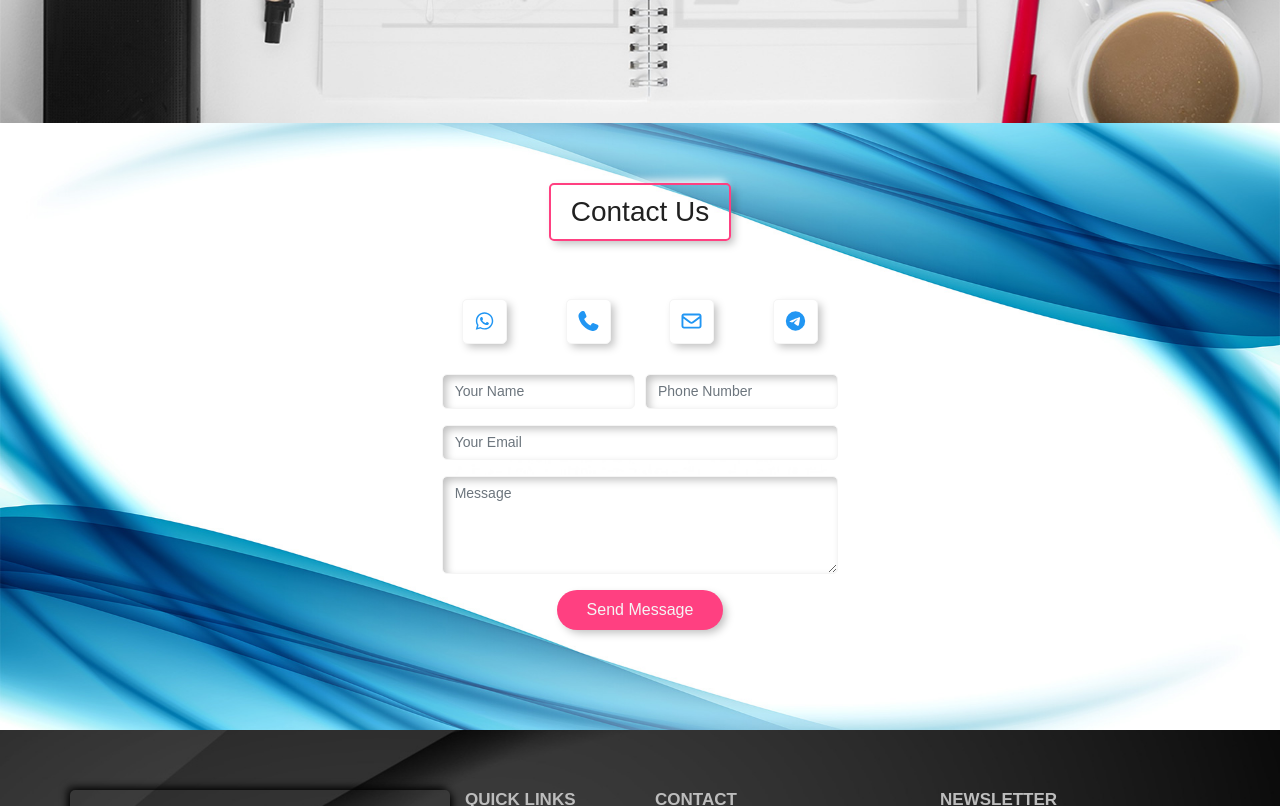
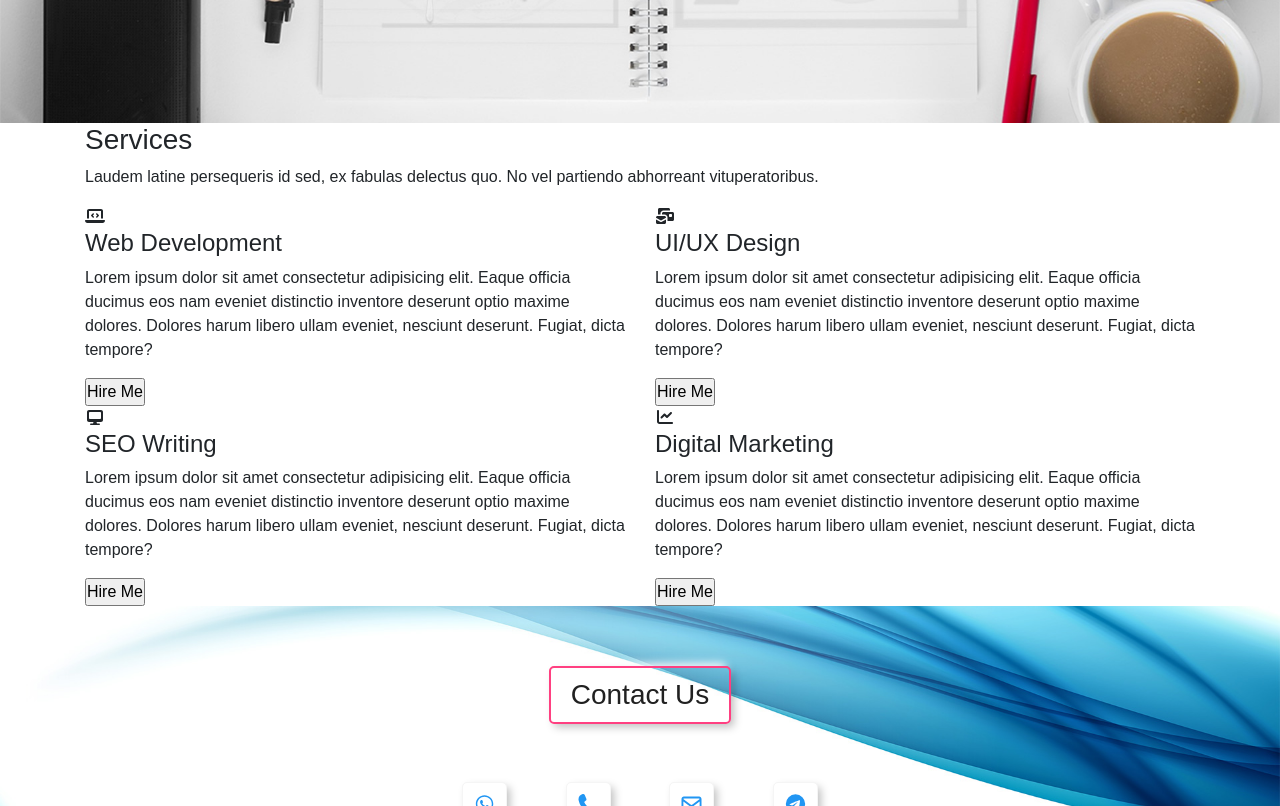
Before and after one commit to Abiodun-Samuel/portfolio, a plain HTML site: page index.html in a window 1280 px wide. Shown: the part 460-1266 px from the top of the page. Drawn offline with nearby package versions, Linux system fonts and the light colour scheme.

Commit message:
Update index.html
service section added

```diff
--- a/index.html
+++ b/index.html
@@ -112,6 +112,100 @@
       <!-- ========== Header Section Ends Here ========== -->
 
       <main id="main">
+         <!-- ========== Services section Begins here ========== -->
+         <section id="service">
+            <div class="container">
+               <div class="service-header">
+                  <h3>Services</h3>
+                  <p>
+                     Laudem latine persequeris id sed, ex fabulas delectus quo.
+                     No vel partiendo abhorreant vituperatoribus.
+                  </p>
+               </div>
+
+               <div class="row">
+                  <div class="col-md-6">
+                     <div class="service-box">
+                        <div class="icon">
+                           <i class="fas fa-laptop-code"></i>
+                        </div>
+                        <h4 class="title">Web Development</h4>
+                        <p class="description">
+                           Lorem ipsum dolor sit amet consectetur adipisicing
+                           elit. Eaque officia ducimus eos nam eveniet
+                           distinctio inventore deserunt optio maxime dolores.
+                           Dolores harum libero ullam eveniet, nesciunt
+                           deserunt. Fugiat, dicta tempore?
+                        </p>
+                        <div class="service-btn">
+                           <input type="submit" value="Hire Me" />
+                        </div>
+                     </div>
+                  </div>
+
+                  <div class="col-md-6">
+                     <div class="service-box">
+                        <div class="icon">
+                           <i class="fas fa-mail-bulk"></i>
+                        </div>
+                        <h4 class="title">UI/UX Design</h4>
+                        <p class="description">
+                           Lorem ipsum dolor sit amet consectetur adipisicing
+                           elit. Eaque officia ducimus eos nam eveniet
+                           distinctio inventore deserunt optio maxime dolores.
+                           Dolores harum libero ullam eveniet, nesciunt
+                           deserunt. Fugiat, dicta tempore?
+                        </p>
+                        <div class="service-btn">
+                           <input type="submit" value="Hire Me" />
+                        </div>
+                     </div>
+                  </div>
+
+                  <div class="col-md-6">
+                     <div class="service-box">
+                        <div class="icon">
+                           <i class="fas fa-desktop"></i>
+                        </div>
+                        <h4 class="title">
+                           SEO Writing
+                        </h4>
+                        <p class="description">
+                           Lorem ipsum dolor sit amet consectetur adipisicing
+                           elit. Eaque officia ducimus eos nam eveniet
+                           distinctio inventore deserunt optio maxime dolores.
+                           Dolores harum libero ullam eveniet, nesciunt
+                           deserunt. Fugiat, dicta tempore?
+                        </p>
+                        <div class="service-btn">
+                           <input type="submit" value="Hire Me" />
+                        </div>
+                     </div>
+                  </div>
+
+                  <div class="col-md-6">
+                     <div class="service-box">
+                        <div class="icon">
+                           <i class="fas fa-chart-line"></i>
+                        </div>
+                        <h4 class="title">Digital Marketing</h4>
+                        <p class="description">
+                           Lorem ipsum dolor sit amet consectetur adipisicing
+                           elit. Eaque officia ducimus eos nam eveniet
+                           distinctio inventore deserunt optio maxime dolores.
+                           Dolores harum libero ullam eveniet, nesciunt
+                           deserunt. Fugiat, dicta tempore?
+                        </p>
+                        <div class="service-btn">
+                           <input type="submit" value="Hire Me" />
+                        </div>
+                     </div>
+                  </div>
+               </div>
+            </div>
+         </section>
+         <!-- ========== Services section Ends here========== -->
+
          <!-- ========== Contact Section Begins Here ========== -->
          <section id="contact">
             <div class="container-fluid">
```
